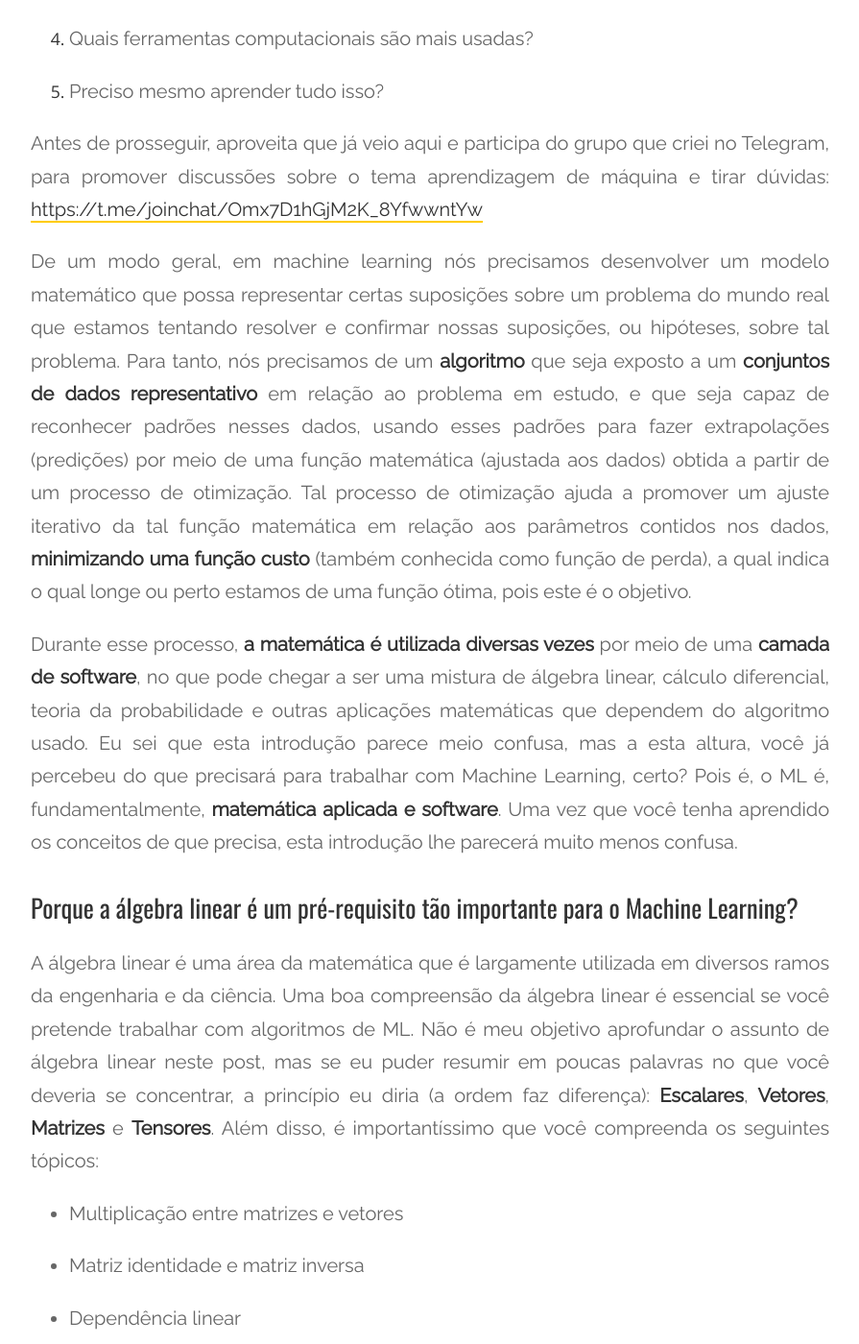
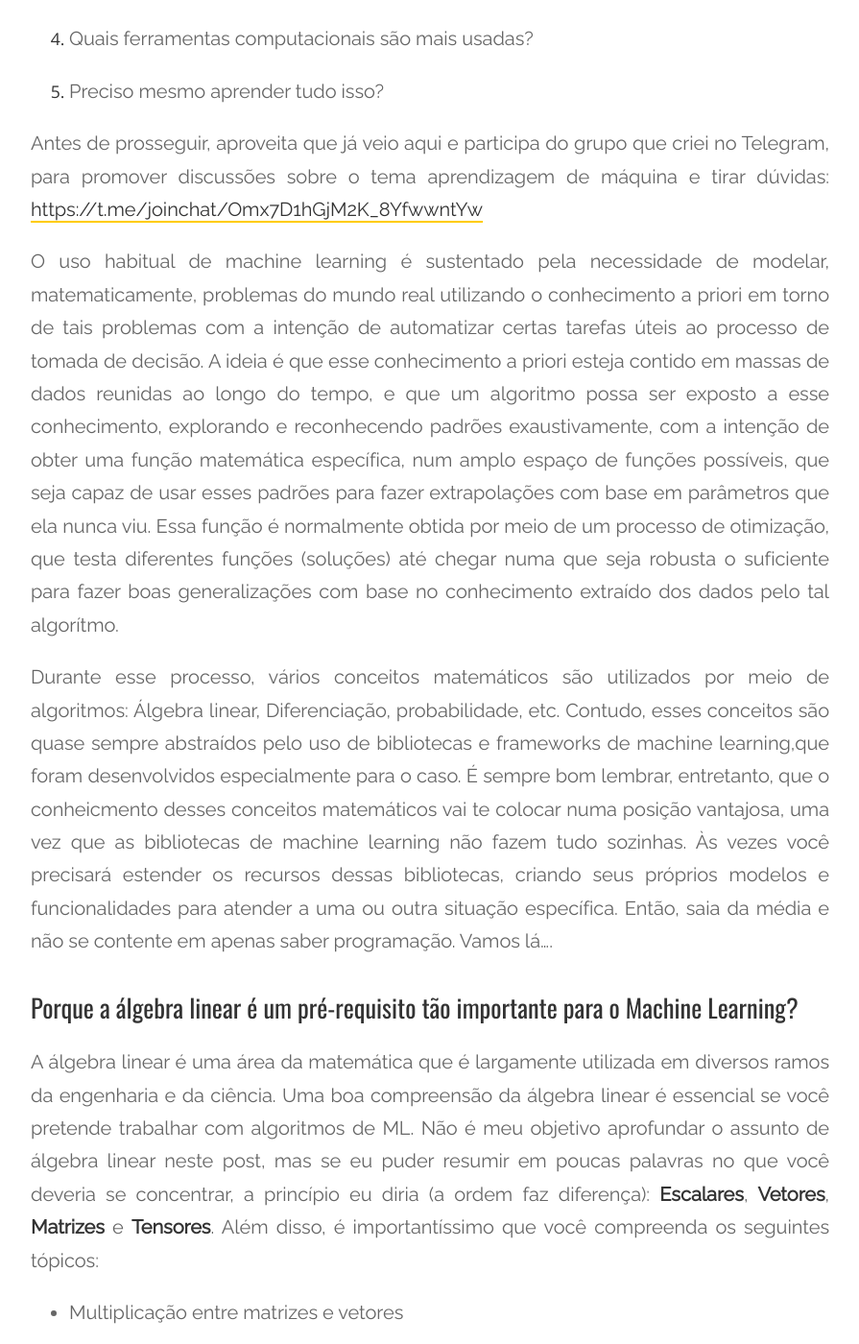
Before and after one commit to luisfredgs/luisfredgs.github.io, a Jekyll site: the page built from _posts/2018-01-18-dicas-para-aprender-machine-learning.md, in a window 1280 px wide and 1400 px high, scrolled down 1384 px. Shown: the whole window at 96% size, without its empty margins (192-1087 px from the left). Built offline with Jekyll 4.4.1, drawn with Linux system fonts in a browser that asks for light colours; comment, search, counter and statistics services are not loaded.

Commit message:
Update 2018-01-18-dicas-para-aprender-machine-learning.md

```diff
--- a/_posts/2018-01-18-dicas-para-aprender-machine-learning.md
+++ b/_posts/2018-01-18-dicas-para-aprender-machine-learning.md
@@ -27,9 +27,9 @@ No final deste texto, você saberá sobre:
 
 Antes de prosseguir, aproveita que já veio aqui e participa do grupo que criei no Telegram, para promover discussões sobre o tema aprendizagem de máquina e tirar dúvidas: [https://t.me/joinchat/Omx7D1hGjM2K_8YfwwntYw](https://t.me/joinchat/Omx7D1hGjM2K_8YfwwntYw)
 
-De um modo geral, em machine learning nós precisamos desenvolver um modelo matemático que possa representar certas suposições sobre um problema do mundo real que estamos tentando resolver e confirmar nossas suposições, ou hipóteses, sobre tal problema. Para tanto, nós precisamos de um **algoritmo** que seja exposto a um **conjuntos de dados representativo** em relação ao problema em estudo, e que seja capaz de reconhecer padrões nesses dados, usando esses padrões para fazer extrapolações (predições) por meio de uma função matemática (ajustada aos dados) obtida a partir de um processo de otimização. Tal processo de otimização ajuda a promover um ajuste iterativo da tal função matemática em relação aos parâmetros contidos nos dados, **minimizando uma função custo** (também conhecida como função de perda), a qual indica o qual longe ou perto estamos de uma função ótima, pois este é o objetivo.
+O uso habitual de machine learning é sustentado pela necessidade de modelar, matematicamente, problemas do mundo real utilizando o conhecimento a priori em torno de tais problemas com a intenção de automatizar certas tarefas úteis ao processo de tomada de decisão. A ideia é que esse conhecimento a priori esteja contido em massas de dados reunidas ao longo do tempo, e que um algoritmo possa ser exposto a esse conhecimento, explorando e reconhecendo padrões exaustivamente, com a intenção de obter uma função matemática específica, num amplo espaço de funções possíveis, que seja capaz de usar esses padrões para fazer extrapolações com base em parâmetros que ela nunca viu. Essa função é normalmente obtida por meio de um processo de otimização, que testa diferentes funções (soluções) até chegar numa que seja robusta o suficiente para fazer boas generalizações com base no conhecimento extraído dos dados pelo tal algorítmo.
 
-Durante esse processo, **a matemática é utilizada diversas vezes** por meio de uma **camada de software**, no que pode chegar a ser uma mistura de álgebra linear, cálculo diferencial, teoria da probabilidade e outras aplicações matemáticas que dependem do algoritmo usado. Eu sei que esta introdução parece meio confusa, mas a esta altura, você já percebeu do que precisará para trabalhar com Machine Learning, certo? Pois é, o ML é, fundamentalmente, **matemática aplicada e software**. Uma vez que você tenha aprendido os conceitos de que precisa, esta introdução lhe parecerá muito menos confusa.
+Durante esse processo, vários conceitos matemáticos são utilizados por meio de algoritmos: Álgebra linear, Diferenciação, probabilidade, etc. Contudo, esses conceitos são quase sempre abstraídos pelo uso de bibliotecas e frameworks de machine learning,que foram desenvolvidos especialmente para o caso. É sempre bom lembrar, entretanto, que o conheicmento desses conceitos matemáticos vai te colocar numa posição vantajosa, uma vez que as bibliotecas de machine learning não fazem tudo sozinhas. Às vezes você precisará estender os recursos dessas bibliotecas, criando seus próprios modelos e funcionalidades para atender a uma ou outra situação específica. Então, saia da média e não se contente em apenas saber programação. Vamos lá....
 
 ## Porque a álgebra linear é um pré-requisito tão importante para o Machine Learning?
 
```
